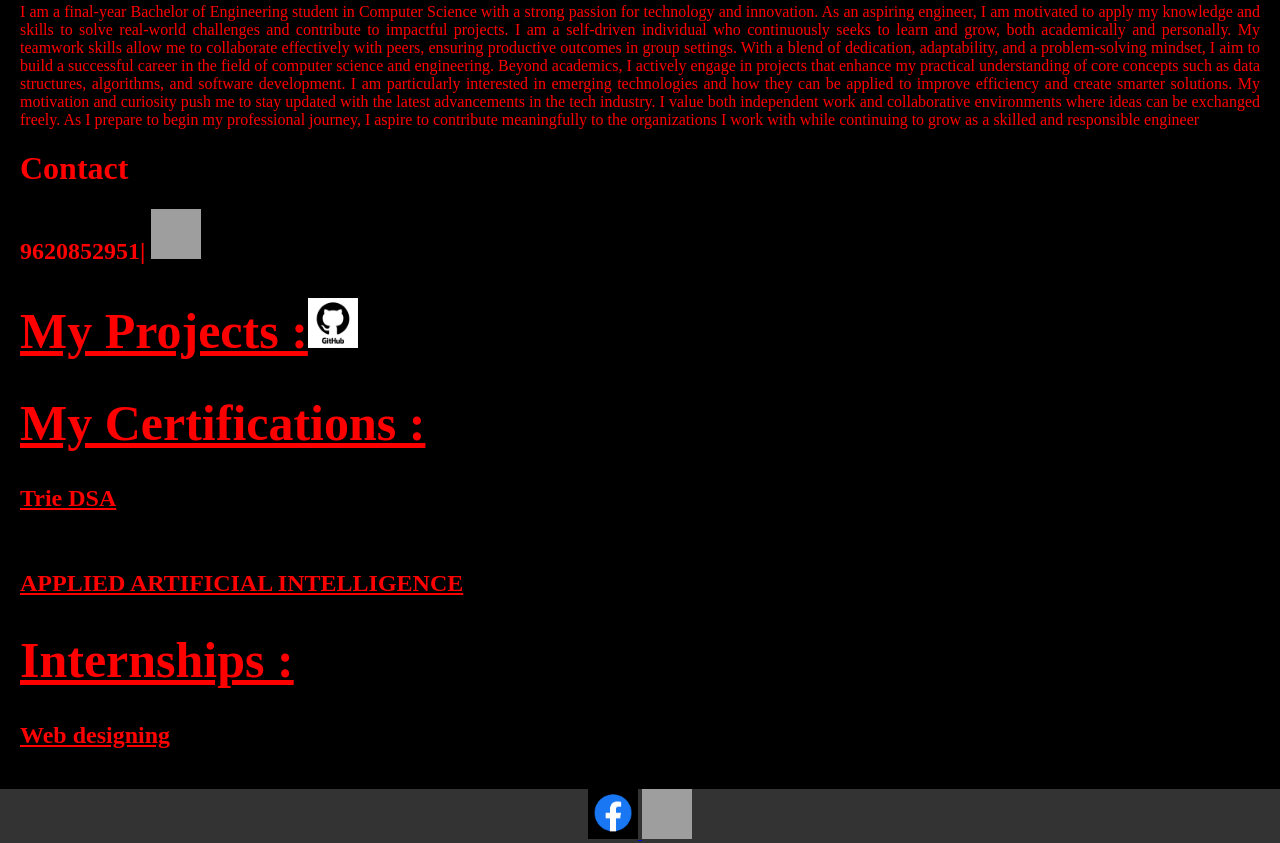
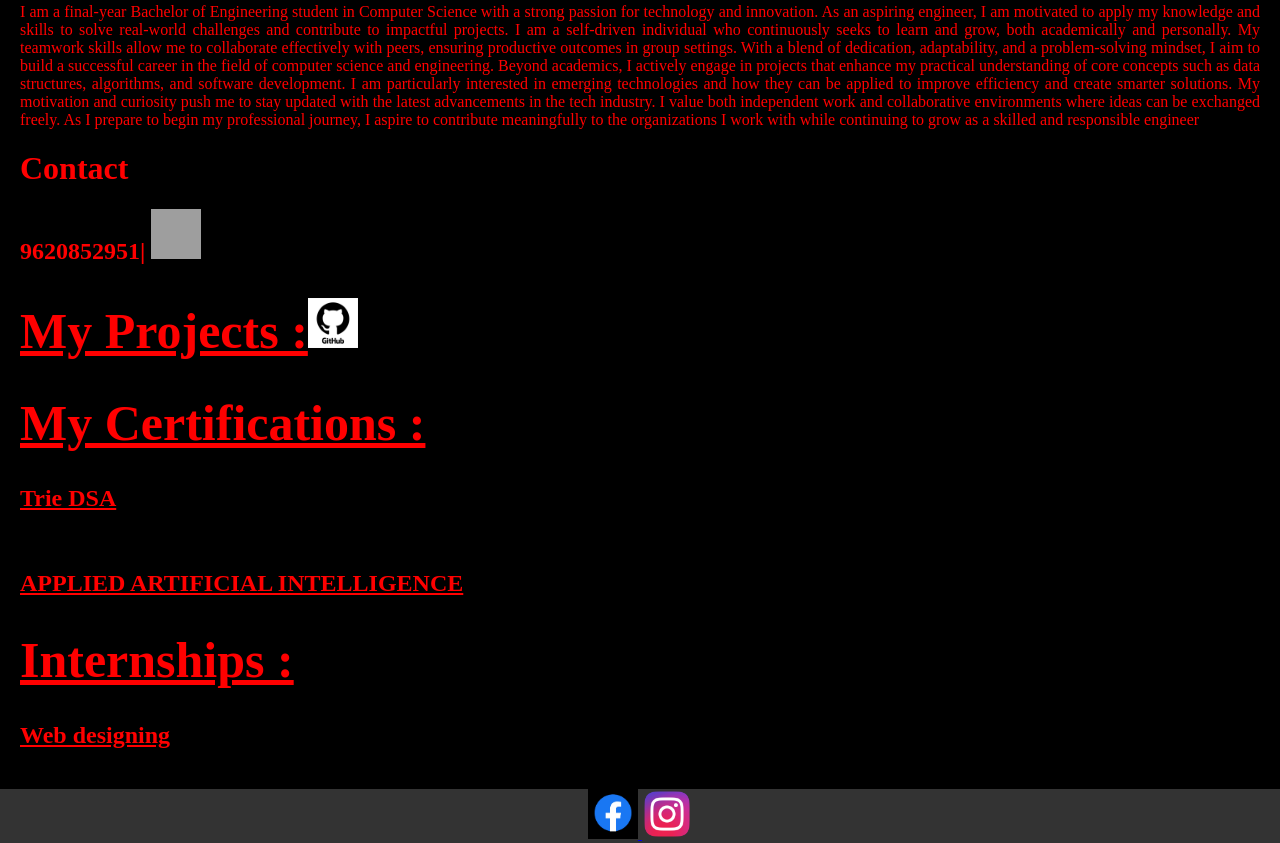
Before and after one commit to lucifer2835w/dclcssclass1st, a plain HTML site: page index.html in a window 1280 px wide. Shown: the part 883-1726 px from the top of the page. Drawn offline with Linux system fonts and the light colour scheme; grey boxes are pictures that could not be loaded.

Commit message:
Update index.html

```diff
--- a/index.html
+++ b/index.html
@@ -54,16 +54,11 @@
             href="file:///C:/Users/vmmen/AppData/Local/Microsoft/Windows/INetCache/IE/W2LALZY6/Vinayak%20M%20Menon_Applied%20Artificial%20Intelligence_%20Practical%20Implementations[1].pdf"
             target="_blank">APPLIED ARTIFICIAL INTELLIGENCE</a></h2>
     <h1 class="h1" id="intership">Internships :</h1>
-    <h2><a style="color:red;"
-            href="file:///C:/Users/vmmen/AppData/Local/Microsoft/Windows/INetCache/IE/V9NB33PN/Vinayak%20%20Menon[1].pdf"
-            target="_blank">Web designing</a></h2>
+    <h2><a style="color:red;"href="file:///C:/Users/vmmen/AppData/Local/Microsoft/Windows/INetCache/IE/V9NB33PN/Vinayak%20%20Menon[1].pdf" target="_blank">Web designing</a></h2>
     </div>
     <div class="socialbar">
-        <a href="https://www.facebook.com/BommanahalliKNSS/" target="_blank"><img
-                src="https://raw.githubusercontent.com/lucifer2835w/dclcssclass1st/main/fb.jpg" width="50" height="50"> </a>
-        <a href="https://www.instagram.com/p/DOtScZVjP5x/" target="_blank"><img
-                src="https://raw.githubusercontent.com/lucifer2835w/dclcssclass1st/main/instagram-logo-png_seeklogo-306290.png
-g" width="50" height="50"> </a>
+        <a href="https://www.facebook.com/BommanahalliKNSS/" target="_blank"><img src="https://raw.githubusercontent.com/lucifer2835w/dclcssclass1st/main/fb.jpg" width="50" height="50"> </a>
+        <a href="https://www.instagram.com/p/DOtScZVjP5x/" target="_blank"><img src="https://raw.githubusercontent.com/lucifer2835w/dclcssclass1st/main/instagram-logo-png_seeklogo-306290.png" width="50" height="50"> </a>
     </div>
 </body>
 
```
